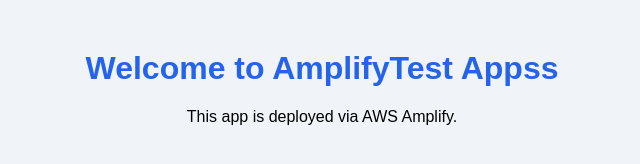
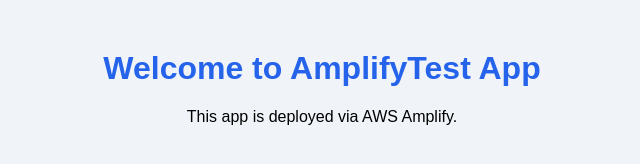
Before and after one commit to yousseforabi279/AmplifyTest, a website: page index.html in a window 1280 px wide. Shown: the whole page, without its empty margins (318-958 px from the left). Drawn offline with Linux system fonts and the light colour scheme.

Commit message:
Update index.html

```diff
--- a/index.html
+++ b/index.html
@@ -10,7 +10,7 @@
 </style>
 </head>
 <body>
-<h1>Welcome to AmplifyTest Appss</h1>
+<h1>Welcome to AmplifyTest App</h1>
 <p>This app is deployed via AWS Amplify.</p>
 </body>
 </html>
```
